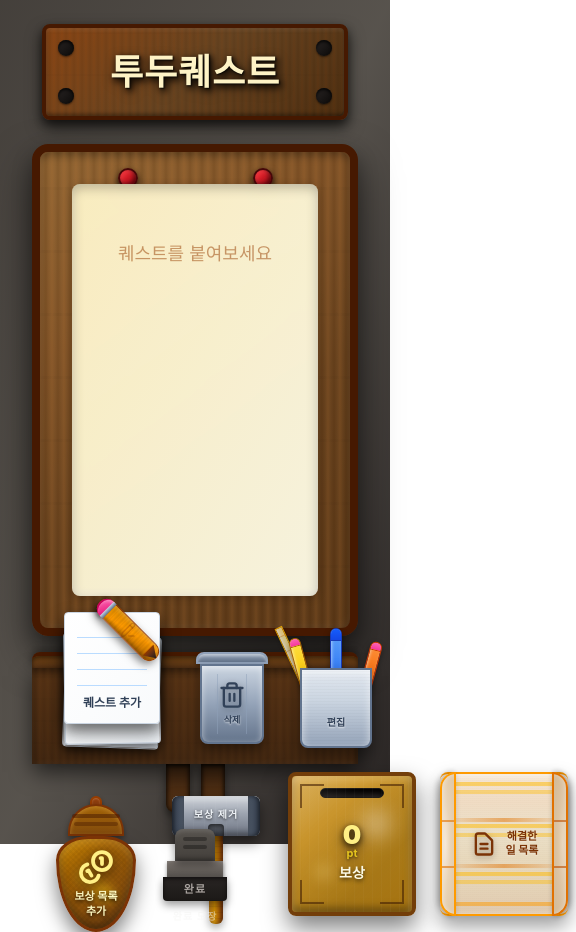
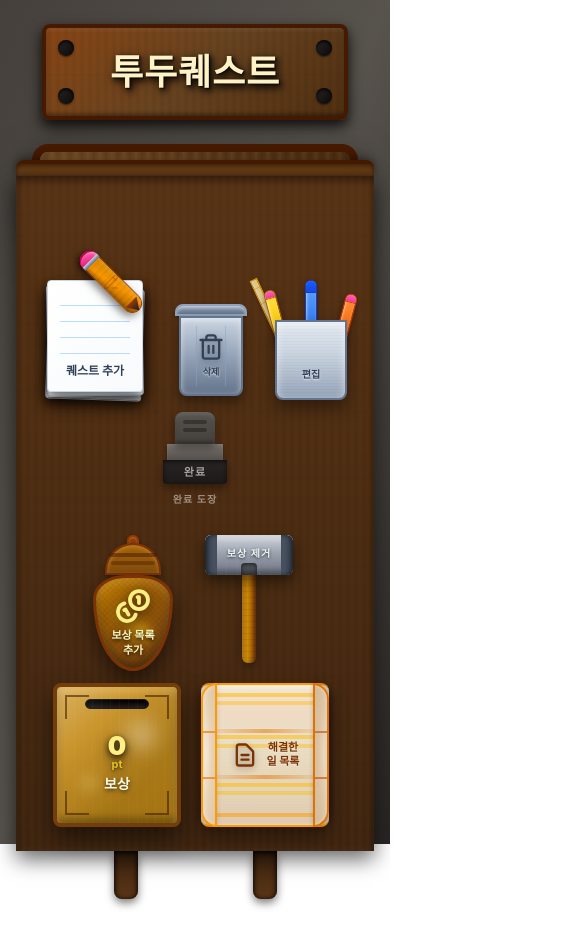
Before and after one commit to eueuehshsj/LIFERPG, a React (Vite) app: page / in a window 390 px wide. Shown: the whole page, 576 px wide, since content can reach past the window. Built offline with nearby package versions, Linux system fonts and the light colour scheme.

Commit message:
feat: make shelf responsive on smaller screens

```diff
--- a/src/app/App.tsx
+++ b/src/app/App.tsx
@@ -638,21 +638,24 @@ export default function App() {
       )}
 
       {/* 하단 가판대 */}
-      <div className="relative px-8 pb-8">
+      <div className="relative px-4 pb-8 sm:px-8">
+        <div className="mx-auto w-full max-w-7xl">
           {/* 선반 상단 바 */}
           <div
             className="h-4 w-full rounded-t-lg border-t-4 border-amber-950"
             style={{
-            background: "linear-gradient(to bottom, #704214 0%, #5a3516 100%)",
+              background:
+                "linear-gradient(to bottom, #704214 0%, #5a3516 100%)",
               boxShadow:
                 "inset 0 2px 4px rgba(0,0,0,0.5), 0 -2px 8px rgba(0,0,0,0.4)",
             }}
           />
           {/* 선반 본체 */}
           <div
-          className="h-24 w-full relative"
+            className="relative w-full min-h-[13rem] sm:min-h-[11rem] md:min-h-[10rem] lg:min-h-[8.5rem] px-3 py-4 sm:px-6 sm:py-6 lg:px-8 lg:py-6"
             style={{
-            background: "linear-gradient(to bottom, #5a3516 0%, #3d2410 100%)",
+              background:
+                "linear-gradient(to bottom, #5a3516 0%, #3d2410 100%)",
               boxShadow: `
                 inset 0 4px 8px rgba(0,0,0,0.6),
                 inset 0 -2px 4px rgba(255,255,255,0.05),
@@ -678,9 +681,9 @@ export default function App() {
               }}
             />
             {/* 버튼 영역 */}
-          <div className="absolute -top-20 left-0 right-0 w-full flex flex-wrap justify-between items-end gap-4 px-4 sm:px-12">
+            <div className="relative z-10 flex flex-wrap items-end justify-center gap-3 sm:gap-4 lg:gap-6 xl:gap-8 pt-12 sm:pt-14 md:pt-10">
               {/* 왼쪽 버튼 그룹 */}
-            <div className="flex gap-4 items-end">
+              <div className="flex flex-wrap justify-center gap-3 sm:gap-4 items-end">
                 {/* ① 퀘스트 추가 버튼 - 종이더미 + 연필 */}
                 <button
                   className="group relative hover:scale-105 transition-transform"
@@ -706,7 +709,7 @@ export default function App() {
                       />
                       {/* 맨 위 종이 */}
                       <div
-                      className="absolute bottom-2 left-1/2 -translate-x-1/2 w-24 h-28 bg-gradient-to-br from-white to-slate-50 rounded-sm border border-slate-300 relative"
+                        className="absolute bottom-2 left-1/2 -translate-x-1/2 w-24 h-28 bg-gradient-to-br from-white to-slate-50 rounded-sm border border-slate-300"
                         style={{
                           boxShadow:
                             "0 10px 20px rgba(0,0,0,0.4), 0 6px 12px rgba(0,0,0,0.3), inset 0 1px 3px rgba(255,255,255,0.8)",
@@ -926,7 +929,7 @@ export default function App() {
                 </button>
               </div>
               {/* 중앙 완료 도장 */}
-            <div className="absolute left-1/2 -translate-x-1/2 bottom-0 flex flex-col items-center z-10">
+              <div className="flex flex-col items-center justify-center z-10">
                 <button
                   onClick={() => {
                     if (completeMode && selectedTaskIds.length > 0) {
@@ -1041,7 +1044,7 @@ export default function App() {
                 </span>
               </div>
               {/* 오른쪽 버튼 그룹 */}
-            <div className="flex gap-4 items-end">
+              <div className="flex flex-wrap justify-center gap-3 sm:gap-4 items-end">
                 {/* ④ 보상 추가 버튼 - 돈자루 */}
                 <button
                   className="group relative hover:scale-105 transition-transform"
@@ -1130,7 +1133,8 @@ export default function App() {
                               className="w-9 h-9 text-yellow-200"
                               strokeWidth={2.5}
                               style={{
-                              filter: "drop-shadow(0 3px 6px rgba(0,0,0,0.6))",
+                                filter:
+                                  "drop-shadow(0 3px 6px rgba(0,0,0,0.6))",
                               }}
                             />
                             <span
@@ -1357,7 +1361,9 @@ export default function App() {
                               className="absolute inset-x-2 h-1 bg-amber-400/50 rounded-full"
                               style={{
                                 top:
-                                typeof top === "number" ? `${top * 4}px` : top,
+                                  typeof top === "number"
+                                    ? `${top * 4}px`
+                                    : top,
                               }}
                             />
                             <div
@@ -1432,8 +1438,9 @@ export default function App() {
               </div>
             </div>
           </div>
+        </div>
         {/* 가판대 다리 */}
-        <div className="flex justify-around px-32">
+        <div className="mx-auto flex justify-around px-10 sm:px-24 md:px-32 lg:px-40">
           <div
             className="w-6 h-12 rounded-b-lg"
             style={{
```
Lines whose indentation alone changed are shown as unchanged.
